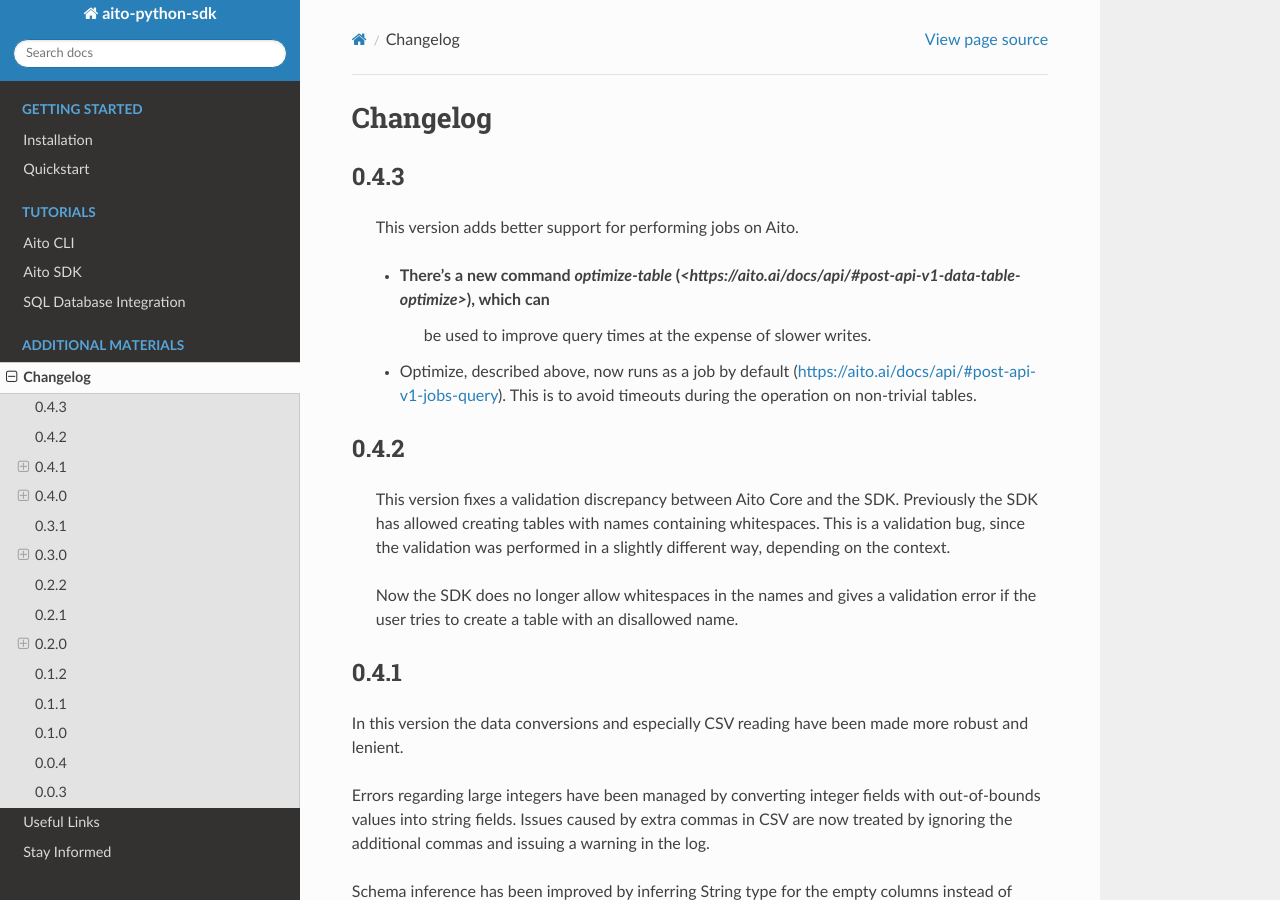
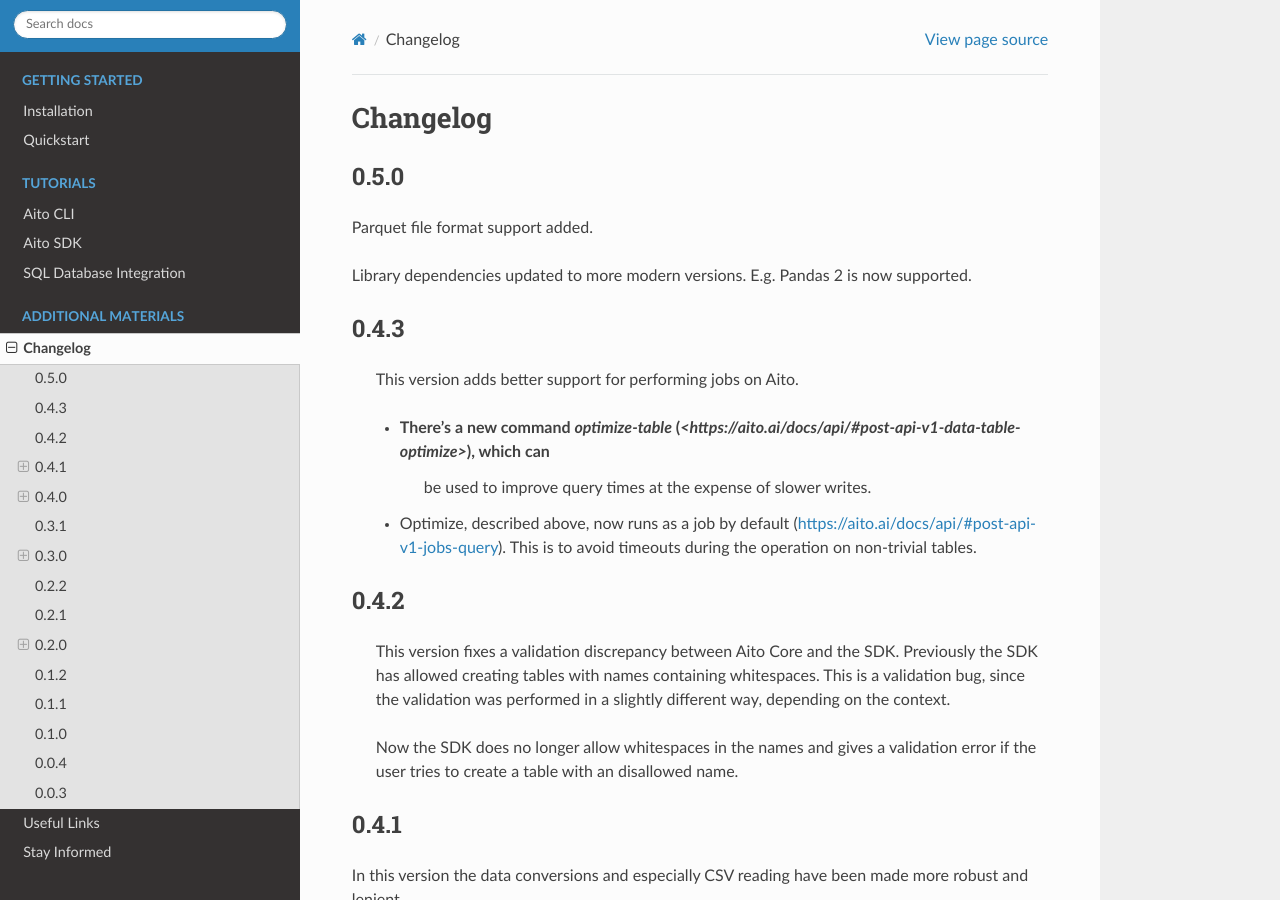
Before and after one commit to AitoDotAI/aito-python-tools, a Sphinx documentation site: the page built from docs/source/changelog.rst, in a window 1280 px wide and 900 px high. Built offline with Sphinx 7.4.7 and the Read the Docs theme 3.1.0, drawn with Linux system fonts in a browser that asks for light colours.

Commit message:
change log added. version reverted back to 0.5.0

```diff
--- a/aito/__init__.py
+++ b/aito/__init__.py
@@ -1 +1 @@
-__version__ = "0.5.1"
+__version__ = "0.5.0"
--- a/docs/source/changelog.rst
+++ b/docs/source/changelog.rst
@@ -1,5 +1,13 @@
 Changelog
 =========
+
+0.5.0
+-----
+
+Parquet file format support added.
+
+Library dependencies updated to more modern versions. E.g. Pandas 2 is now supported.
+
 0.4.3
 -----
  This version adds better support for performing jobs on Aito.
```
